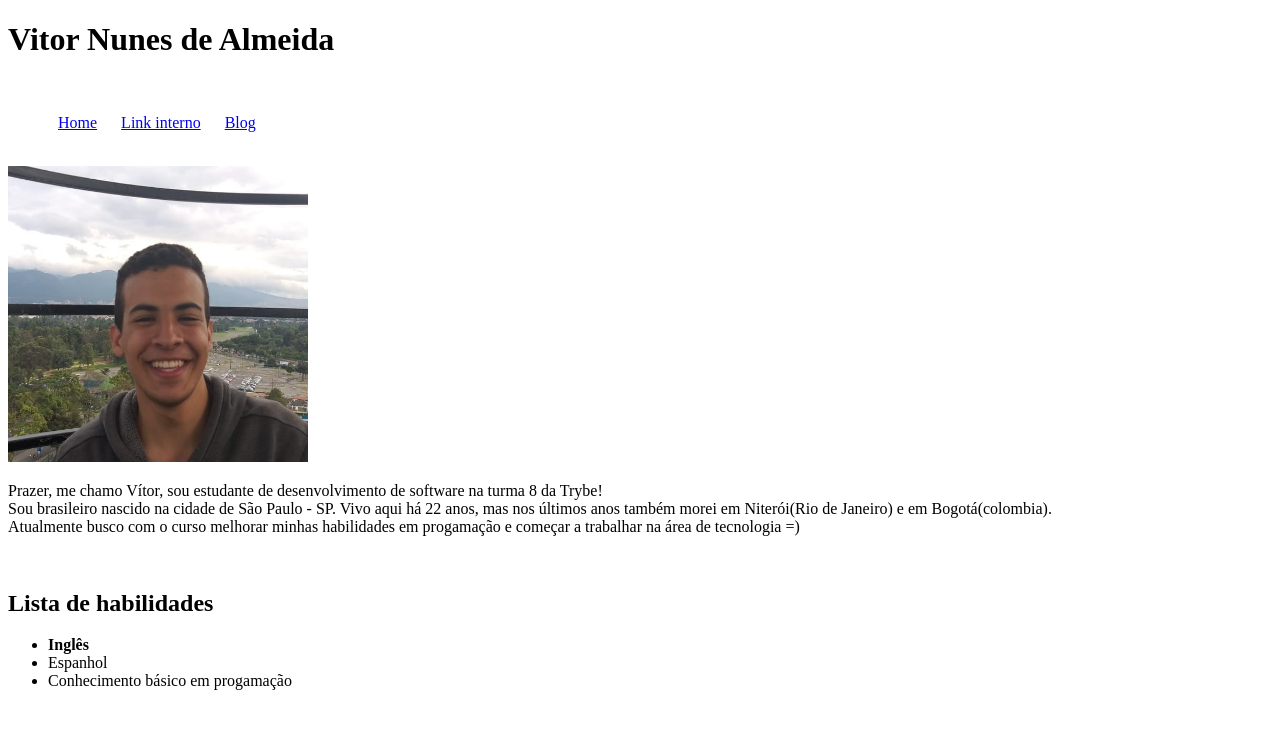
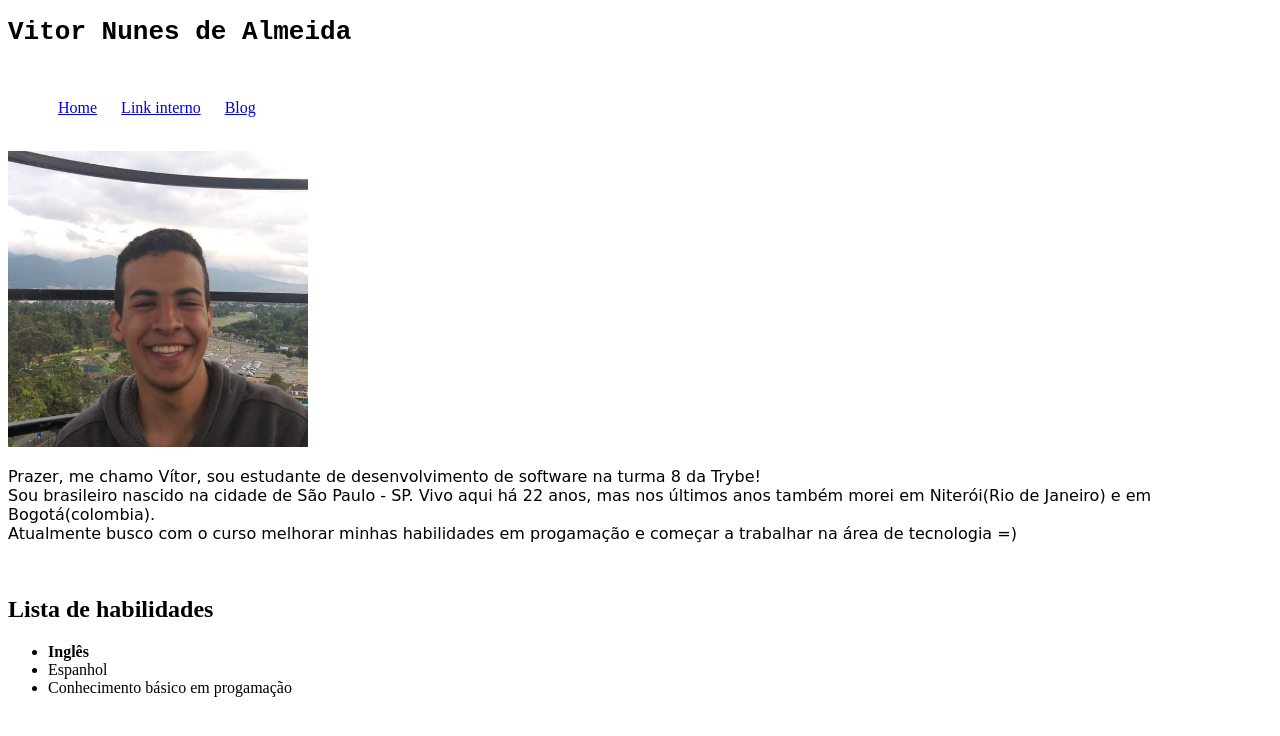
Before and after one commit to VitorN200/portifolio, a plain HTML site: page index.html in a window 1280 px wide. Drawn offline with Linux system fonts and the light colour scheme.

Commit message:
troca de fontes

```diff
--- a/index.html
+++ b/index.html
@@ -7,6 +7,12 @@
       #nav-bar li{
         display: inline;
         padding: 0 10px;
+      }
+      h1{
+        font-family: monospace;
+      }
+      p{
+        font-family: cursive;
       }
     </style>
   </head>
```
